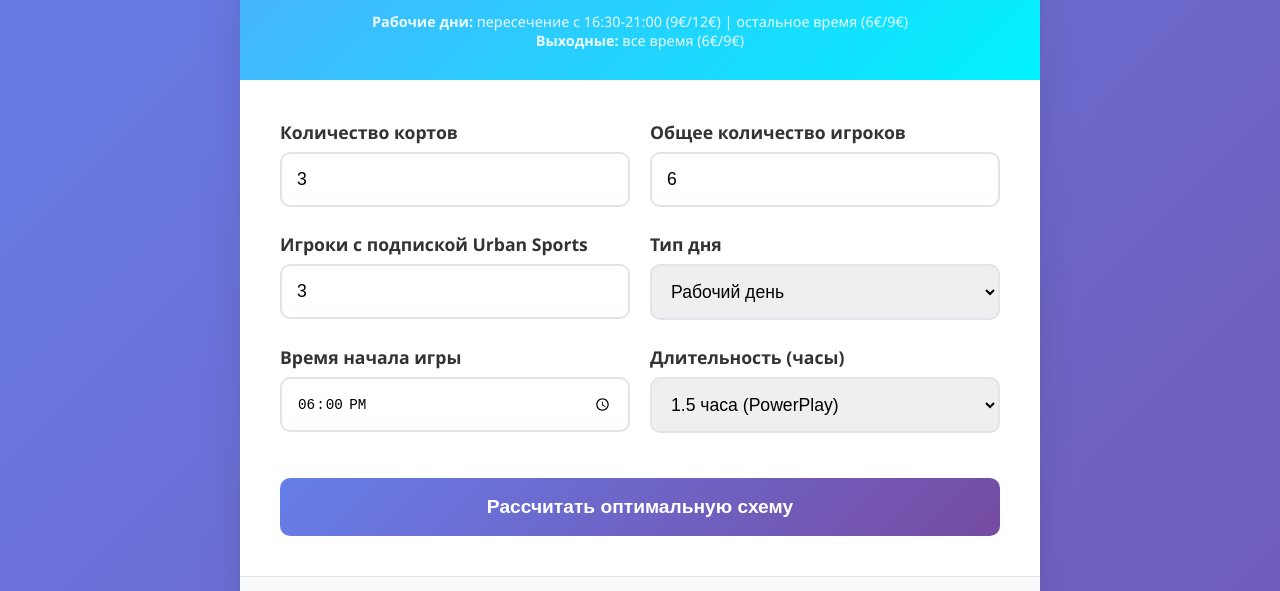
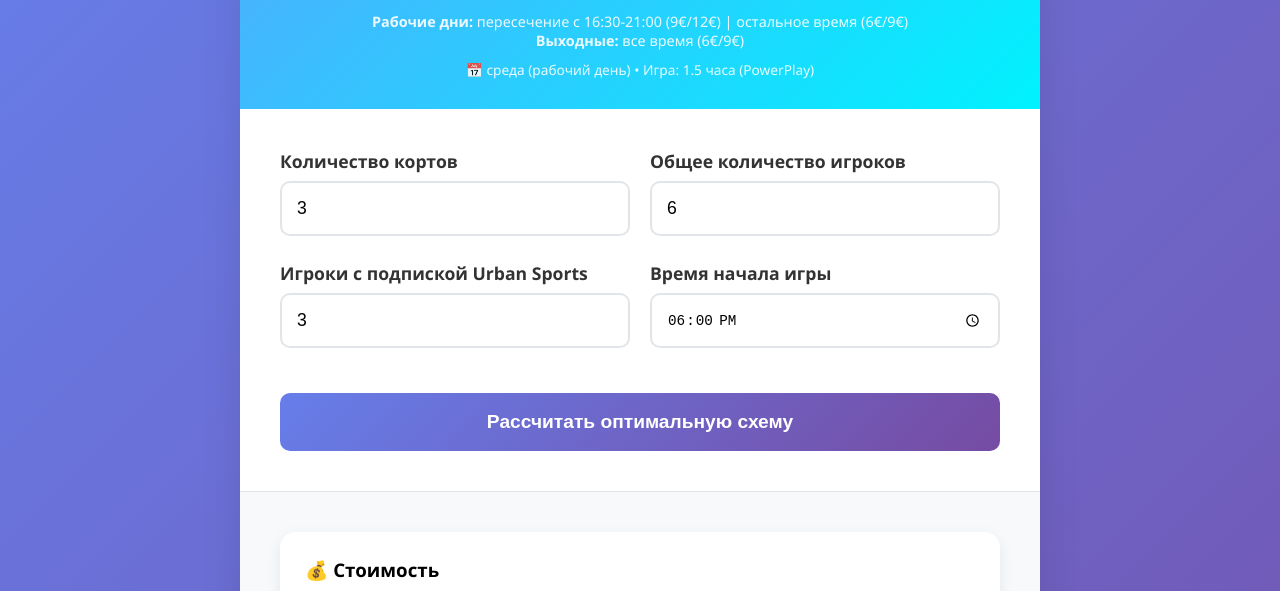
Before and after one commit to akhvorov/squash, a plain HTML site: page index.html in a window 1280 px wide. Both pictures are taken after a click on the button "Рассчитать оптимальную схему". Shown: the part 142-733 px from the top of the page. Drawn offline with Linux system fonts and the light colour scheme.

Commit message:
Simplify UI: auto-detect day, remove duration selection

```diff
--- a/index.html
+++ b/index.html
@@ -75,6 +75,8 @@
             border-color: #4facfe;
             box-shadow: 0 0 0 3px rgba(79, 172, 254, 0.1);
         }
+
+
 
         .form-row {
             display: grid;
@@ -227,10 +229,14 @@
             <div style="margin-top: 15px; font-size: 0.9em; opacity: 0.9;">
                 <div><strong>Рабочие дни:</strong> пересечение с 16:30-21:00 (9€/12€) | остальное время (6€/9€)</div>
                 <div><strong>Выходные:</strong> все время (6€/9€)</div>
+                <div style="margin-top: 10px; font-size: 0.95em; color: #fff;">
+                    📅 <span id="current-day-display">Загрузка...</span> • Игра: 1.5 часа (PowerPlay)
+                </div>
             </div>
         </div>
 
         <div class="form-section">
+            <!-- Основные параметры -->
             <div class="form-row">
                 <div class="form-group">
                     <label for="courts">Количество кортов</label>
@@ -248,25 +254,8 @@
                     <input type="number" id="subs" min="0" max="20" value="3">
                 </div>
                 <div class="form-group">
-                    <label for="day_type">Тип дня</label>
-                    <select id="day_type">
-                        <option value="weekday" selected>Рабочий день</option>
-                        <option value="weekend">Выходной</option>
-                    </select>
-                </div>
-            </div>
-
-            <div class="form-row">
-                <div class="form-group">
                     <label for="start_time">Время начала игры</label>
                     <input type="time" id="start_time" value="18:00">
-                </div>
-                <div class="form-group">
-                    <label for="duration">Длительность (часы)</label>
-                    <select id="duration">
-                        <option value="1.5" selected>1.5 часа (PowerPlay)</option>
-                        <option value="0.75">45 минут (обычный слот)</option>
-                    </select>
                 </div>
             </div>
 
@@ -511,9 +500,16 @@
             const courts = parseInt(document.getElementById('courts').value);
             const players = parseInt(document.getElementById('players').value);
             const subs = parseInt(document.getElementById('subs').value);
-            const dayType = document.getElementById('day_type').value;
             const startTime = document.getElementById('start_time').value;
-            const duration = parseFloat(document.getElementById('duration').value);
+
+            // Автоматически определяем тип дня
+            const today = new Date();
+            const dayOfWeek = today.getDay();
+            const isWeekend = dayOfWeek === 0 || dayOfWeek === 6;
+            const dayType = isWeekend ? 'weekend' : 'weekday';
+
+            // Фиксированная длительность - всегда PowerPlay (1.5 часа)
+            const duration = 1.5;
 
             // Валидация
             if (subs > players) {
@@ -586,12 +582,30 @@
 
         // Автоматический расчет при изменении параметров
         document.addEventListener('DOMContentLoaded', function() {
+            // Устанавливаем сегодняшний день по умолчанию
+            setTodayAsDefault();
+
             const inputs = document.querySelectorAll('input, select');
             inputs.forEach(input => {
                 input.addEventListener('change', calculate);
                 input.addEventListener('input', calculate);
             });
         });
+
+        function setTodayAsDefault() {
+            const today = new Date();
+            const dayOfWeek = today.getDay(); // 0 = воскресенье, 1 = понедельник, ..., 6 = суббота
+
+            // Обновляем отображение текущего дня
+            const currentDayDisplay = document.getElementById('current-day-display');
+            if (currentDayDisplay) {
+                const dayNames = ['воскресенье', 'понедельник', 'вторник', 'среда', 'четверг', 'пятница', 'суббота'];
+                const dayName = dayNames[dayOfWeek];
+                const isWeekend = dayOfWeek === 0 || dayOfWeek === 6;
+                const dayType = isWeekend ? 'выходной' : 'рабочий день';
+                currentDayDisplay.textContent = `${dayName} (${dayType})`;
+            }
+        }
     </script>
 </body>
 </html>
```
